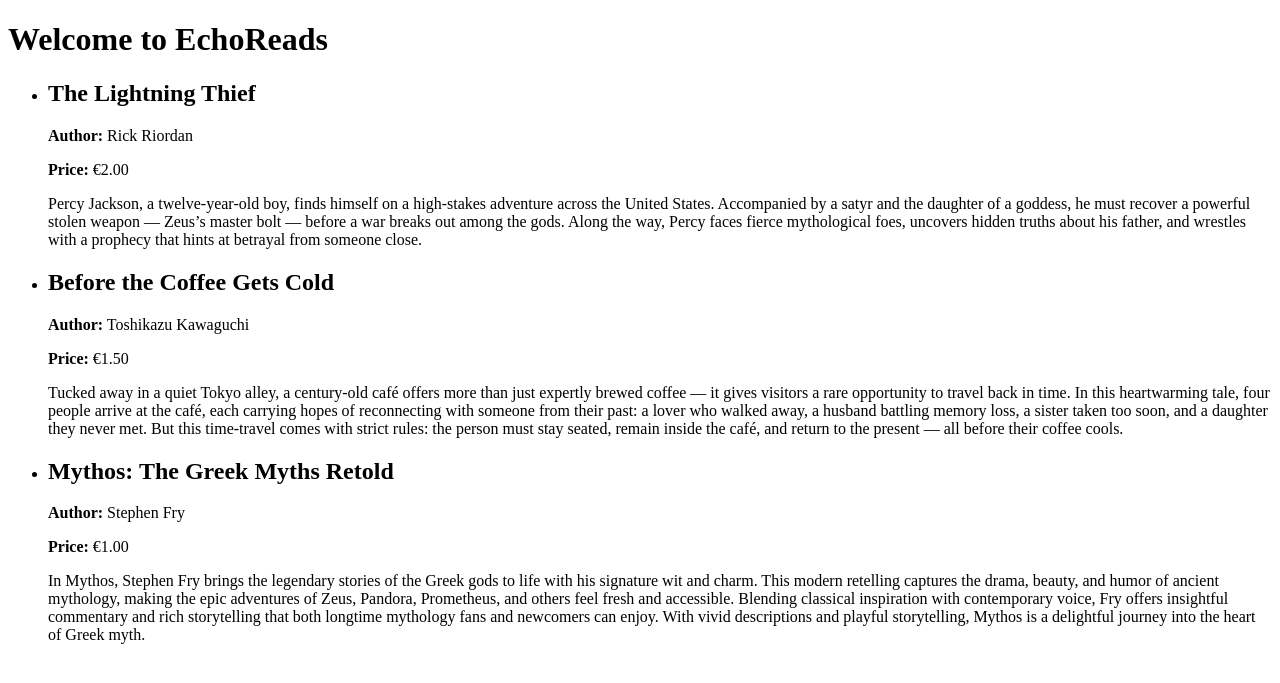
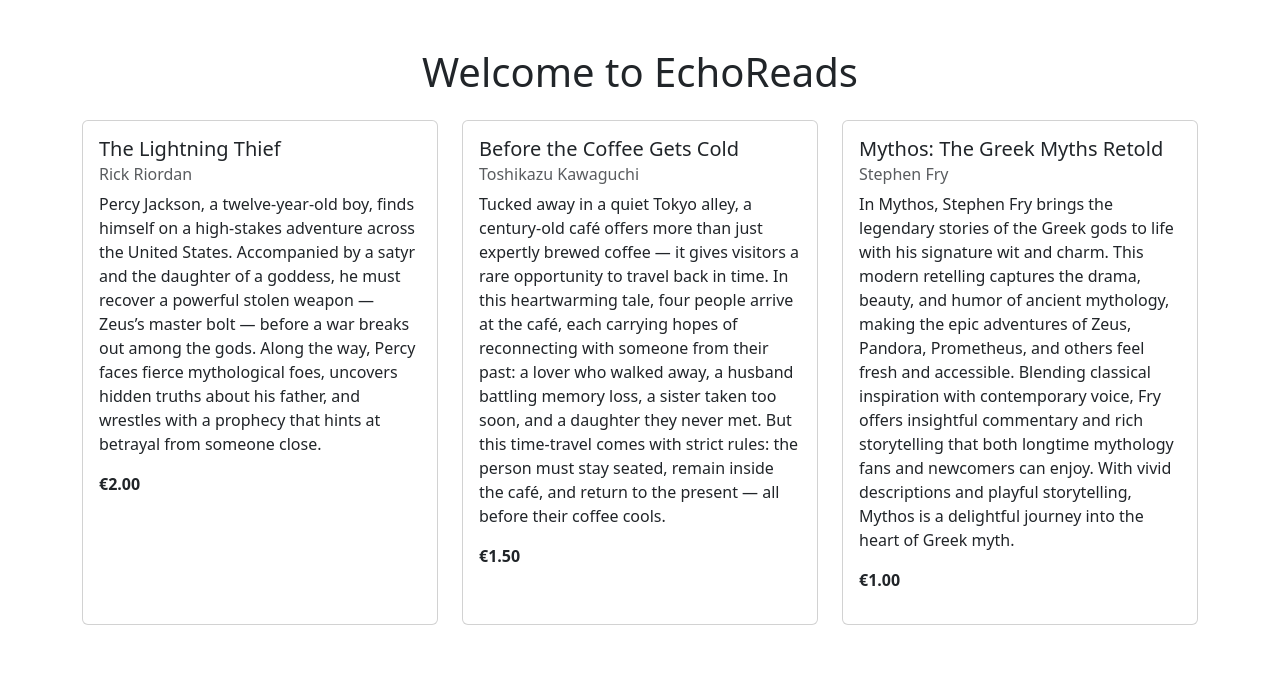
Before and after one commit to jrxmae/ebook-store, a Django app: page / in a window 1280 px wide. Shown: the top 683 px of the page. Run offline with Django 5.2, Linux system fonts and the light colour scheme; data comes from the database, SQL or seed files in the repository; both versions use the stored data as it was after the commit; some libraries are stand-ins or nearby versions.

Commit message:
Display books on homepage with Bootstrap and images

```diff
--- a/ebookshop/urls.py
+++ b/ebookshop/urls.py
@@ -22,3 +22,8 @@ urlpatterns = [
     path("admin/", admin.site.urls),
     path('', include('store.urls')),
 ]
+
+from django.conf import settings
+from django.conf.urls.static import static
+
+urlpatterns += static(settings.MEDIA_URL, document_root=settings.MEDIA_ROOT)
--- a/store/templates/store/book_list.html
+++ b/store/templates/store/book_list.html
@@ -1,23 +1,39 @@
+{% load static %}
+
 <!DOCTYPE html>
 <html lang="en">
 <head>
     <meta charset="UTF-8">
     <meta name="viewport" content="width=device-width, initial-scale=1.0">
     <title>EchoReads - eBook Store</title>
+    <!-- Bootstrap CSS CDN -->
+     <link href="https://cdn.jsdelivr.net/npm.bootstrap@5.3.0/dist/css/bootstrap.min.css" rel="stylesheet">
 </head>
 <body>
-    <h1>Welcome to EchoReads</h1>
-    <ul>
+<div class="container py-5">
+    <h1 class="text-center mb-4">Welcome to EchoReads</h1>
+
+    {% if books %}
+    <div class="row row-cols-1 row-cols-md-3 g-4">
         {% for book in books %}
-            <li>
-                <h2>{{ book.title }}</h2>
-                <p><strong>Author:</strong> {{ book.author }}</p>
-                <p><strong>Price:</strong> €{{ book.price }}</p>
-                <p>{{ book.description }}</p>
-            </li>
-        {% empty %}
-            <li>No books available.</li>
+        <div class="col">
+            <div class="card h-100 shadow-sm>
+                {% if book.image %}
+                <img src="{{ book.image.url }}" class="card-img-top" alt="{{ book.title }}">
+                {% endif %}
+                <div class="card-body">
+                    <h5 class="card-title">{{ book.title }}</h5>
+                    <h6 class="card-subtitle text-muted mb-2">{{ book.author }}</h6>
+                    <p class="card-text">{{ book.description }}</p>
+                    <p class="fw-bold">€{{ book.price }}</p>
+                </div>
+            </div>
+        </div>
         {% endfor %}
-    </ul>
+    </div>
+    {% else %}
+    <p class="text-center">No book available.</p>
+    {% endif %}
+</div>
 </body>
 </html>
```
Also changed, not shown: ebookshop/settings.py (+8 -1 lines), book_images/coffee-7830087_1280.jpg (added), book_images/lightning-2568381_1280.jpg (added), book_images/poseidon-1621062_1280.jpg (added), db.sqlite3.
